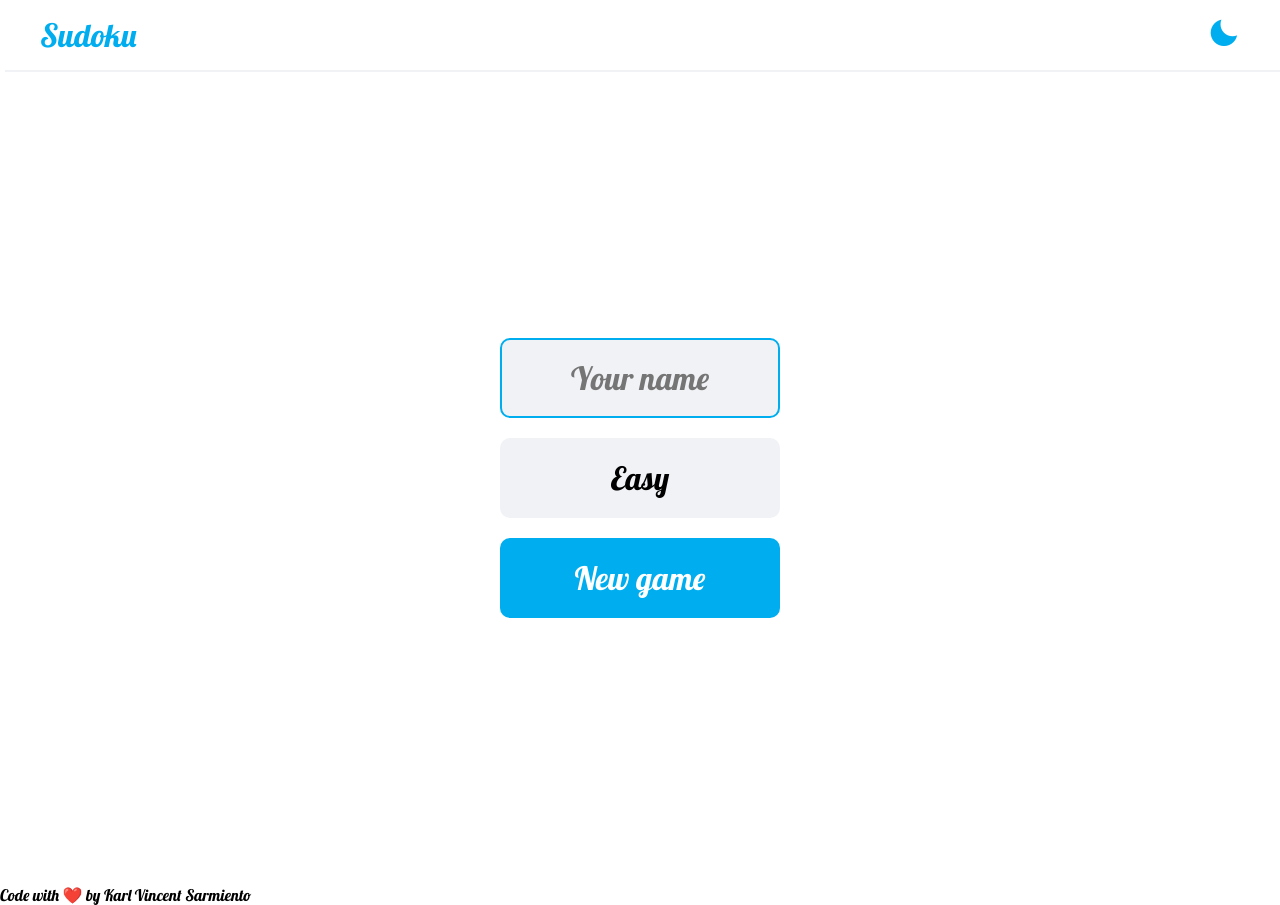
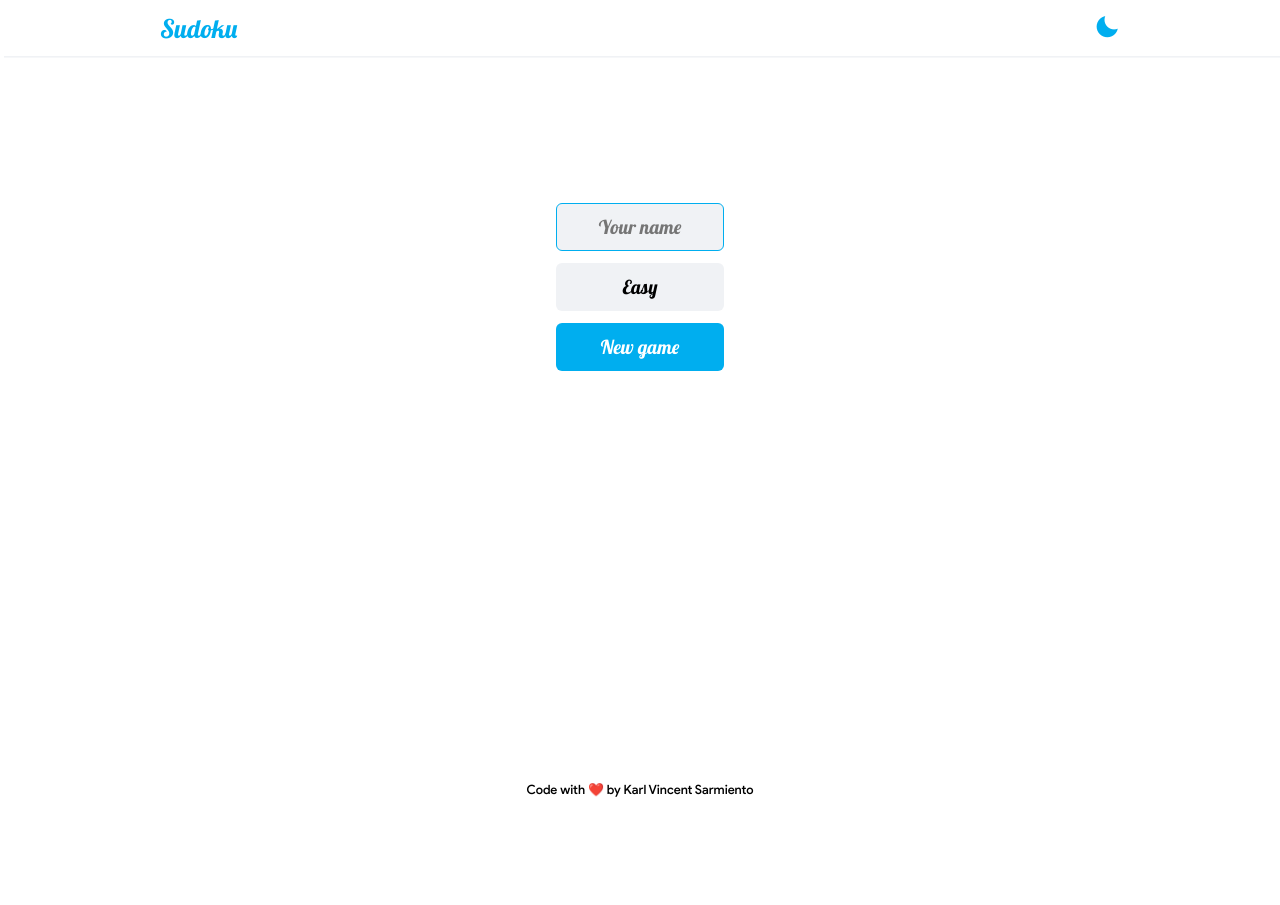
Before and after one commit to karlvindev/sudoku, a plain HTML site: page index.html in a window 1280 px wide. After the commit the page ends 800 px from the top, so only its background shows below. Drawn offline with nearby package versions, Linux system fonts and the light colour scheme.

Commit message:
Edited my zoom and footer.
Edited my zoom and footer.

```diff
--- a/app.css
+++ b/app.css
@@ -24,6 +24,11 @@
     --font-size-xl: 3rem;
 }
 
+@font-face {
+    font-family: "sans";
+    src: url(font/sans.ttf);
+}
+
 .dark {
     --bg-main: #2a2a38;
     --bg-body: #1a1a2e;
@@ -45,6 +50,7 @@ body {
     background-color: var(--bg-body);
     overflow-x: hidden;
     user-select: none;
+    zoom: 0.8;
 }
 
 input {
@@ -119,6 +125,7 @@ nav {
     padding-top: var(--nav-size);
     display: grid;
     place-items: center;
+    zoom: 0.75;
 }
 
 .screen {
@@ -380,6 +387,20 @@ nav {
     animation: zoom-in 0.5s cubic-bezier(0.175, 0.885, 0.32, 1.275);
 }
 
+.footer {
+    font-family: "sans";
+    font-weight: 500;
+    color: black;
+    font-size: 1rem;
+    left: 0;
+    right: 0;
+    bottom: -10px;
+    position: fixed;
+    text-align: center;
+    margin-top: 5px;
+    margin-bottom: 14px;
+}
+
 @keyframes zoom-in {
     0% {
         transform: scale(3);
```
